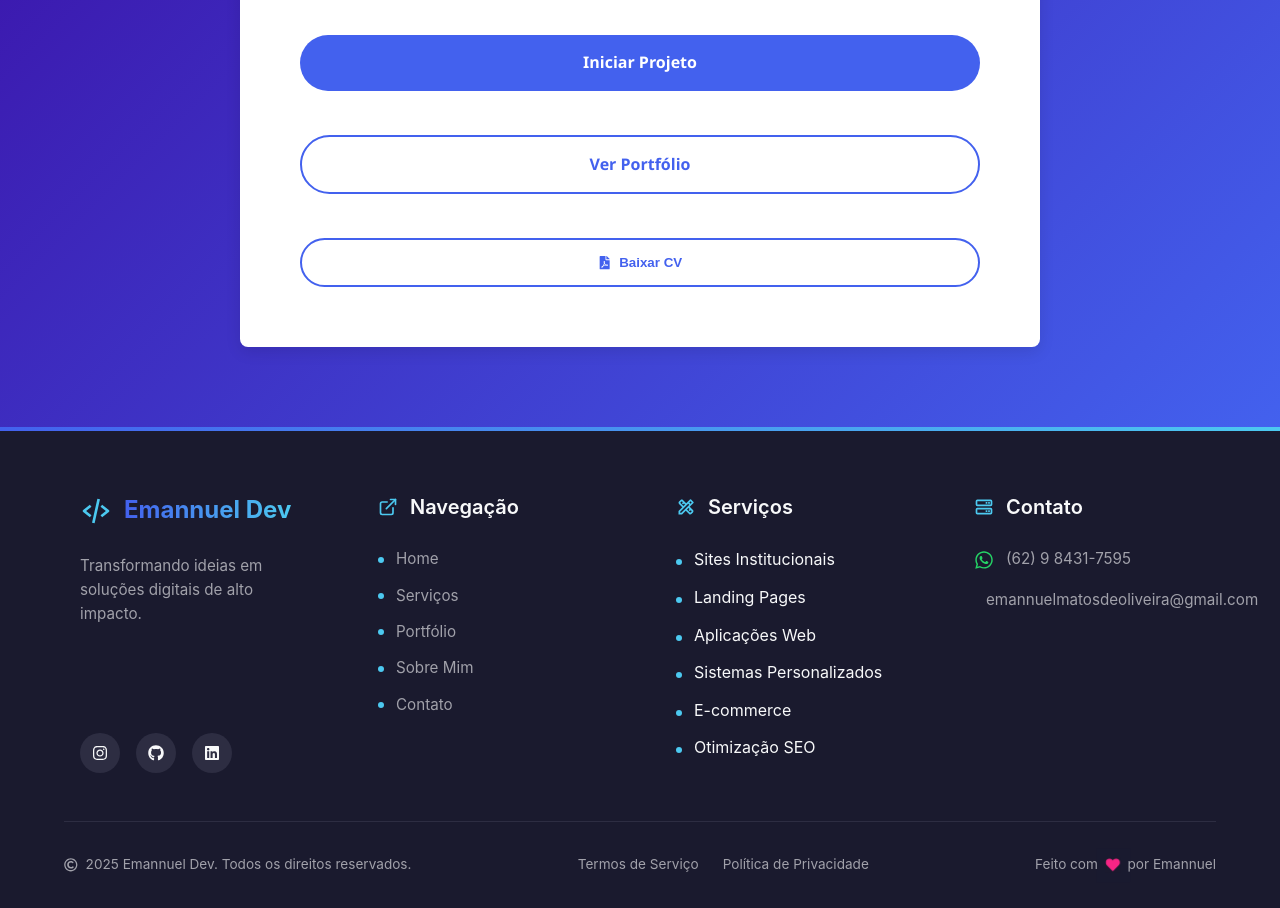
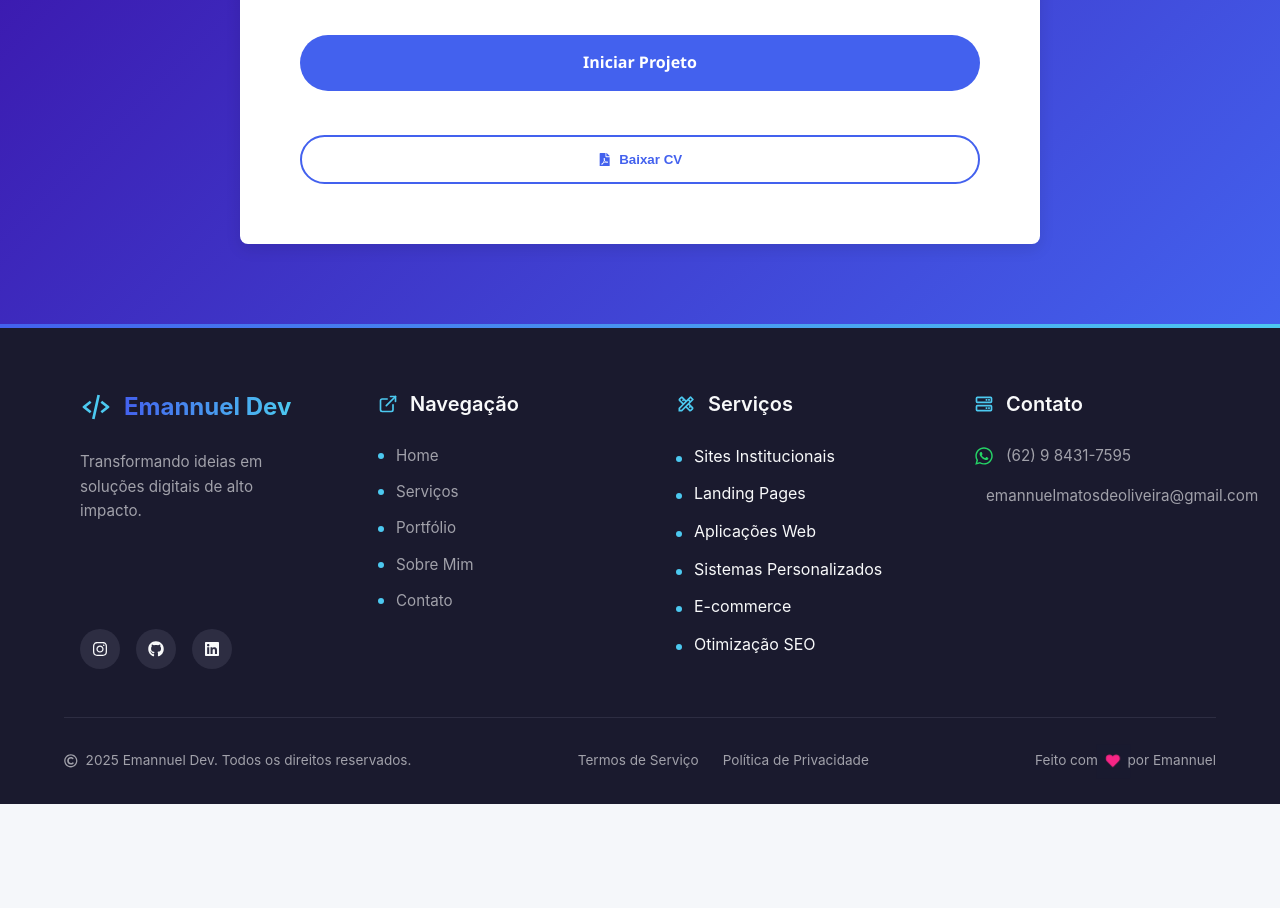
Before and after one commit to EmannuelMt/Emannuel-Dev, a React (Vite) app: page /sobre in a window 1280 px wide. Shown: the part 6200-7108 px from the top of the page. After the commit the page ends 7004 px from the top, so only its background shows below. Built offline with nearby package versions, Linux system fonts and the light colour scheme.

Commit message:
Adicionados links dos projetos e atualizações gerais

```diff
--- a/src/pages/About.jsx
+++ b/src/pages/About.jsx
@@ -743,14 +743,7 @@ export default function About() {
               >
                 Iniciar Projeto
               </motion.a>
-              <motion.a
-                href="/portfolio"
-                className="cta-button secondary"
-                whileHover={{ scale: 1.05 }}
-                whileTap={{ scale: 0.95 }}
-              >
-                Ver Portfólio
-              </motion.a>
+
               <motion.button
                 onClick={downloadResume}
                 className="cta-button tertiary"
```
